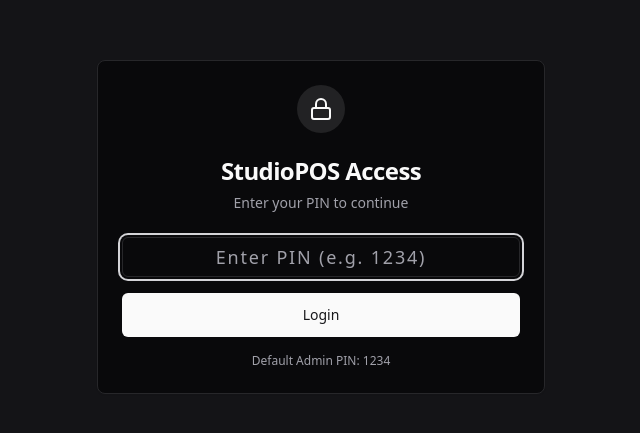
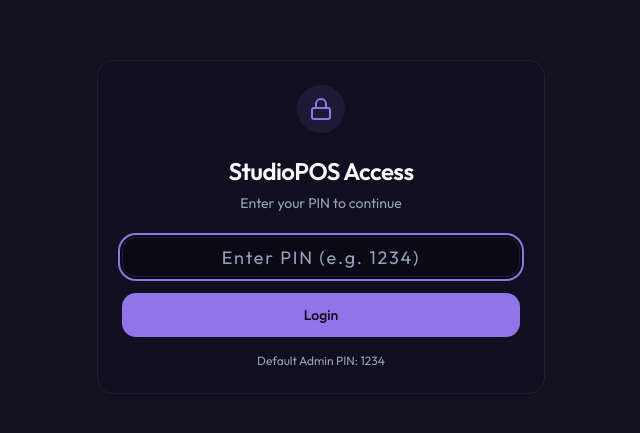
Before and after one commit to vinay-agam/studio-pos, a React (Vite) app: page /#/login in a window 1280 px wide. Shown: the part 173-606 px from the top of the page, without its empty margins (319-959 px from the left). Built offline with nearby package versions, Linux system fonts and the light colour scheme.

Commit message:
Added "Outfit" font and updated theme styles.
- Included "Outfit" font via Google Fonts and configured it in Tailwind.
- Adjusted color palette for better contrast and aesthetic.
- Increased border radius for a modernized design.

```diff
--- a/index.html
+++ b/index.html
@@ -6,6 +6,9 @@
   <link rel="icon" type="image/svg+xml" href="/vite.svg" />
   <meta name="viewport" content="width=device-width, initial-scale=1.0" />
   <title>StudioPOS</title>
+  <link rel="preconnect" href="https://fonts.googleapis.com">
+  <link rel="preconnect" href="https://fonts.gstatic.com" crossorigin>
+  <link href="https://fonts.googleapis.com/css2?family=Outfit:wght@100..900&display=swap" rel="stylesheet">
 </head>
 
 <body>
--- a/src/index.css
+++ b/src/index.css
@@ -4,48 +4,48 @@
 
 @layer base {
   :root {
-    --background: 0 0% 100%;
-    --foreground: 240 10% 3.9%;
+    --background: 247 50% 98%;
+    --foreground: 247 45% 15%;
     --card: 0 0% 100%;
-    --card-foreground: 240 10% 3.9%;
+    --card-foreground: 247 45% 15%;
     --popover: 0 0% 100%;
-    --popover-foreground: 240 10% 3.9%;
-    --primary: 240 5.9% 10%;
-    --primary-foreground: 0 0% 98%;
-    --secondary: 240 4.8% 95.9%;
-    --secondary-foreground: 240 5.9% 10%;
-    --muted: 240 4.8% 95.9%;
-    --muted-foreground: 240 3.8% 46.1%;
-    --accent: 240 4.8% 95.9%;
-    --accent-foreground: 240 5.9% 10%;
+    --popover-foreground: 247 45% 15%;
+    --primary: 255 85% 62%;
+    --primary-foreground: 0 0% 100%;
+    --secondary: 247 30% 92%;
+    --secondary-foreground: 255 85% 62%;
+    --muted: 247 25% 94%;
+    --muted-foreground: 247 15% 55%;
+    --accent: 255 85% 97%;
+    --accent-foreground: 255 85% 62%;
     --destructive: 0 84.2% 60.2%;
     --destructive-foreground: 0 0% 98%;
-    --border: 240 5.9% 90%;
-    --input: 240 5.9% 90%;
-    --ring: 240 10% 3.9%;
-    --radius: 0.5rem;
+    --border: 247 20% 90%;
+    --input: 247 20% 90%;
+    --ring: 255 85% 62%;
+    --radius: 1rem;
   }
 
   .dark {
-    --background: 240 10% 3.9%;
-    --foreground: 0 0% 98%;
-    --card: 240 10% 3.9%;
-    --card-foreground: 0 0% 98%;
-    --popover: 240 10% 3.9%;
-    --popover-foreground: 0 0% 98%;
-    --primary: 0 0% 98%;
-    --primary-foreground: 240 5.9% 10%;
-    --secondary: 240 3.7% 15.9%;
-    --secondary-foreground: 0 0% 98%;
-    --muted: 240 3.7% 15.9%;
-    --muted-foreground: 240 5% 64.9%;
-    --accent: 240 3.7% 15.9%;
-    --accent-foreground: 0 0% 98%;
+    --background: 247 40% 6%;
+    --foreground: 210 40% 98%;
+    --card: 247 35% 9%;
+    --card-foreground: 210 40% 98%;
+    --popover: 247 35% 9%;
+    --popover-foreground: 210 40% 98%;
+    --primary: 255 70% 68%;
+    --primary-foreground: 247 40% 6%;
+    --secondary: 247 25% 15%;
+    --secondary-foreground: 210 40% 98%;
+    --muted: 247 25% 15%;
+    --muted-foreground: 215 20% 65%;
+    --accent: 247 25% 15%;
+    --accent-foreground: 210 40% 98%;
     --destructive: 0 62.8% 30.6%;
-    --destructive-foreground: 0 0% 98%;
-    --border: 240 3.7% 15.9%;
-    --input: 240 3.7% 15.9%;
-    --ring: 240 4.9% 83.9%;
+    --destructive-foreground: 210 40% 98%;
+    --border: 247 25% 15%;
+    --input: 247 25% 15%;
+    --ring: 255 70% 68%;
   }
 }
 
--- a/tailwind.config.js
+++ b/tailwind.config.js
@@ -9,6 +9,9 @@ export default {
     ],
     theme: {
         extend: {
+            fontFamily: {
+                sans: ["Outfit", "sans-serif"],
+            },
             colors: {
                 border: "hsl(var(--border))",
                 input: "hsl(var(--input))",
```
